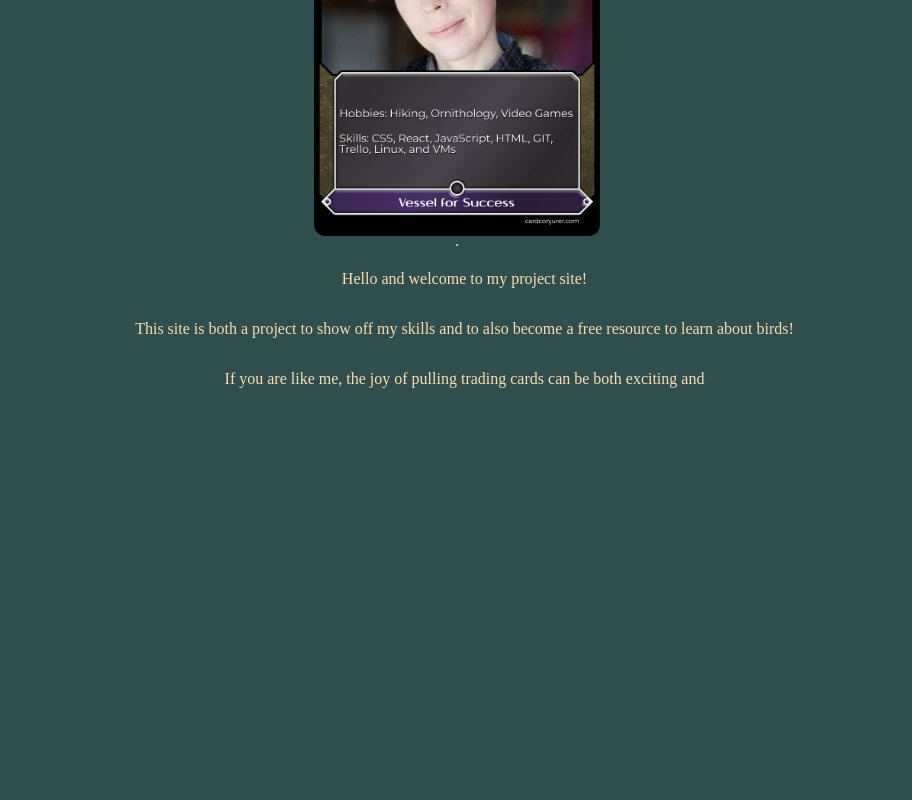
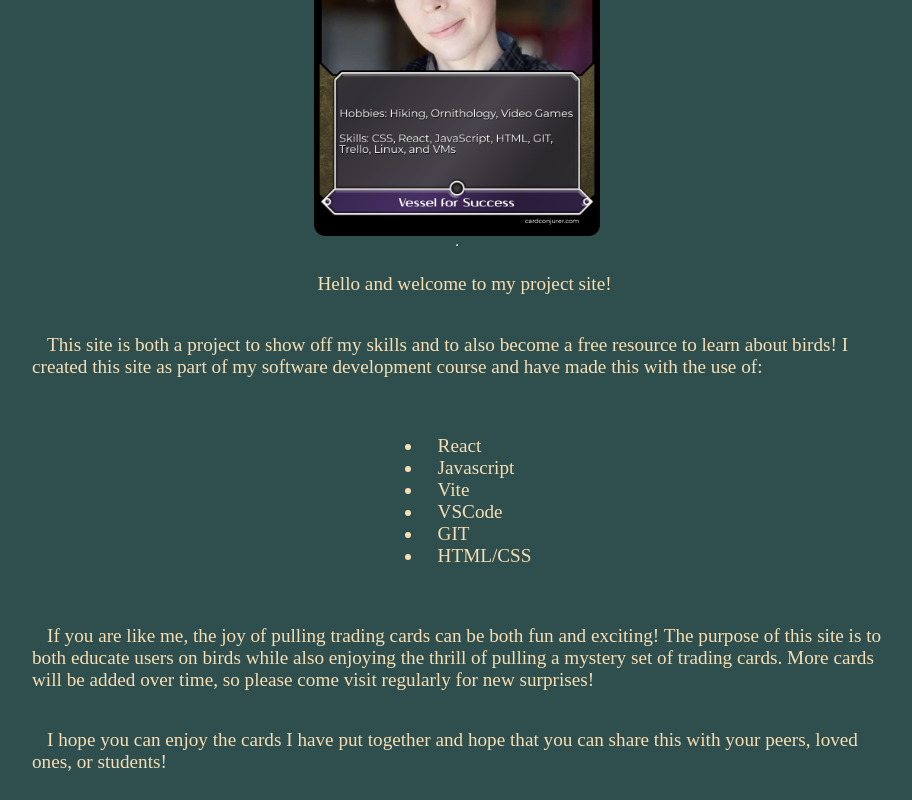
Before and after one commit to KelsNoodle/launchcode-Unit1-project, a React (Vite) app in the folder unit1-project/: page /About in a window 1280 px wide. Shown: the part 247-1047 px from the top of the page, without its empty margins (183-1095 px from the left). Before the commit the page ends 800 px from the top, so only its background shows below. Built offline with nearby package versions, Linux system fonts and the light colour scheme.

Commit message:
completed about me component

```diff
--- a/unit1-project/src/App.css
+++ b/unit1-project/src/App.css
@@ -79,3 +79,13 @@ nav ul a:hover {
     flex-direction: column ;
 
 }
+
+#aboutmetext {
+    display: flex;
+    flex-direction: column;
+    justify-content: left;
+    align-items: center;
+    word-wrap: break-word;
+    max-width: 850px;
+    font-size: larger;
+}
--- a/unit1-project/src/components/About.jsx
+++ b/unit1-project/src/components/About.jsx
@@ -3,9 +3,27 @@ export default function AboutMe() {
         <div id="mecard">
             <img src="author.png" id="drawncards" alt="Image of the author of the website" height="400"></img>
             <hr></hr>
-            <p>Hello and welcome to my project site!</p>
-            <p>This site is both a project to show off my skills and to also become a free resource to learn about birds!</p>
-            <p>If you are like me, the joy of pulling trading cards can be both exciting and </p>
+            <div id="aboutmetext">
+                <p>Hello and welcome to my project site!</p>
+                <p>This site is both a project to show off my skills and to also become a free resource to learn about birds!
+                    I created this site as part of my software development course and have made this with the use of:
+                </p>
+                <p><ul>
+                        <li>React</li>
+                        <li>Javascript</li>
+                        <li>Vite</li>
+                        <li>VSCode</li>
+                        <li>GIT</li>
+                        <li>HTML/CSS</li>
+                    </ul></p>
+                <p>If you are like me, the joy of pulling trading cards can be both fun and exciting!
+                The purpose of this site is to both educate users on birds while also enjoying the
+                thrill of pulling a mystery set of trading cards.
+                More cards will be added over time, so please come visit regularly for new surprises!
+                </p>
+                <p>I hope you can enjoy the cards I have put together and hope that you can share this with your peers,
+                    loved ones, or students!</p>
+            </div>
         </div>
     )
 }
```
